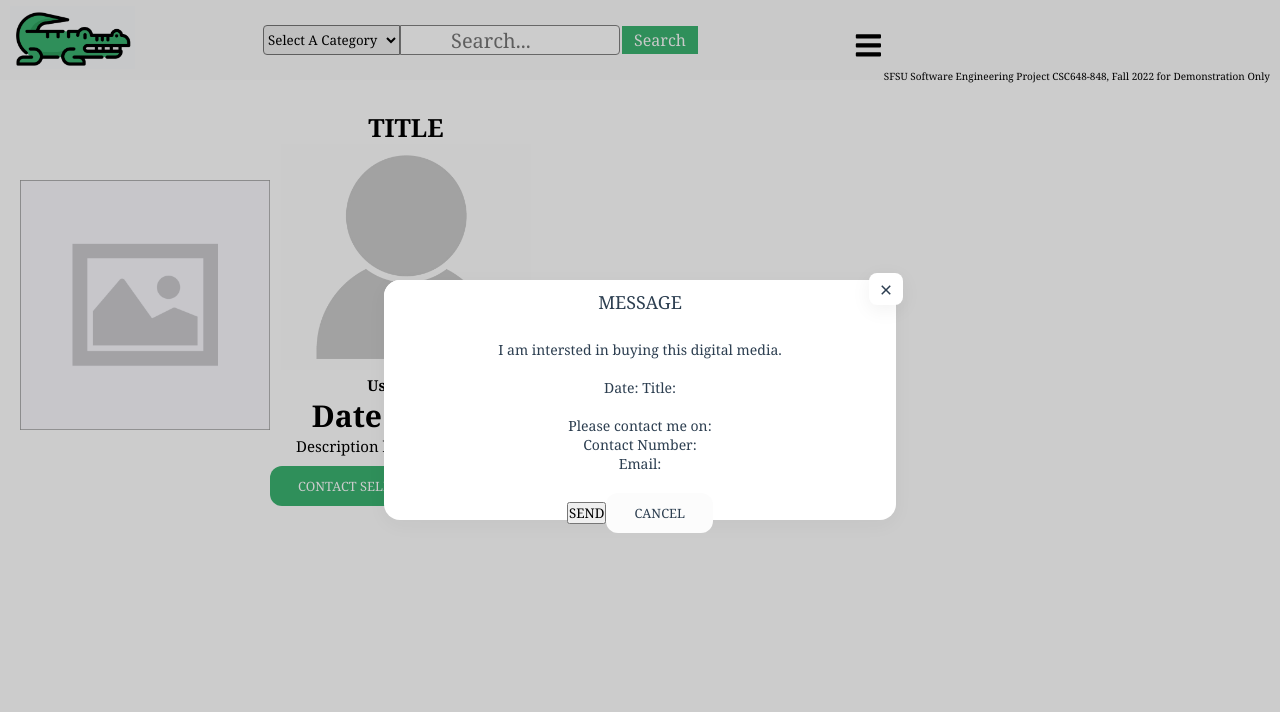
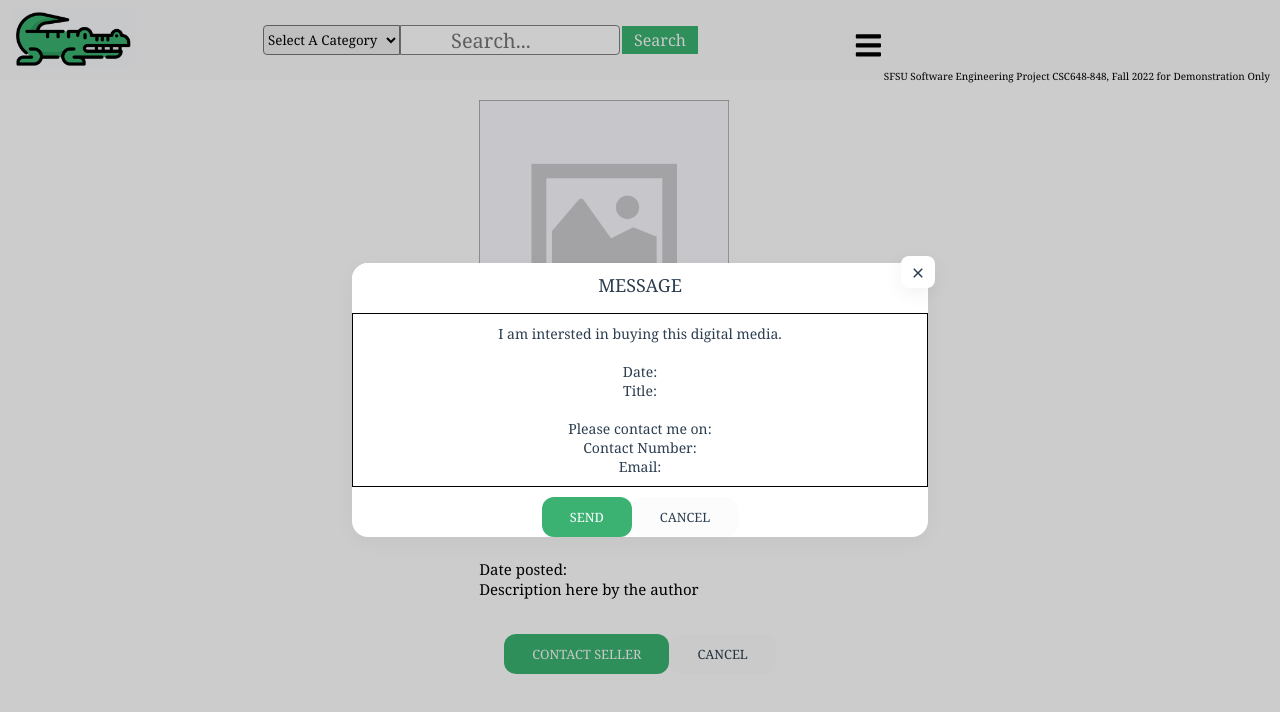
Before and after one commit to benztimm/csc648-03-fa22-team04, a React (Create React App) app in the folder application/frontend/: page /productpage in a window 1280 px wide. Both pictures are taken after a click on the button "CONTACT SELLER". Shown: the top 712 px of the page. Built offline with nearby package versions, Linux system fonts and the light colour scheme.

Commit message:
changes to styling for productPage & purchaseMsg

```diff
--- a/application/frontend/src/components/pages/productPage.js
+++ b/application/frontend/src/components/pages/productPage.js
@@ -22,11 +22,11 @@ function productPage() {
         <div className='seller-card'>
             <h1 className='title'> TITLE </h1>
             <div className='seller-profile'>
-                <img src={profilePic}></img>
+                <img src={profilePic} width={100} height={100}></img>
                 <h2 className='seller-name'> Username </h2>
             </div>
             <div className='about-item'>
-                <h1>Date posted: </h1>
+                <p>Date posted: </p>
                 <p className='description'>Description here by the author</p>
             </div>
             <div className='footer-buttons'>
--- a/application/frontend/src/components/pages/purchaseMsg.js
+++ b/application/frontend/src/components/pages/purchaseMsg.js
@@ -6,7 +6,7 @@ const purchaseMsg = ({setIsOpen}) =>{
     return (
         <div className="darkBG" onClick={() => setIsOpen(false)}>
         <div className="centered">
-            <div className="modal">
+            <div className="modal-purchaseMsg">
                 <div className="modalHeader">
                     <h5 className="heading">MESSAGE</h5>
                 </div>
@@ -17,7 +17,7 @@ const purchaseMsg = ({setIsOpen}) =>{
                     <div className="modalContent">
                     I am intersted in buying this digital media. <br/>
                     <br/>
-                    Date:
+                    Date: <br/>
                     Title:<br/>
                     <br/>
                     Please contact me on:<br/>
--- a/application/frontend/src/components/pages/styles/modal.css
+++ b/application/frontend/src/components/pages/styles/modal.css
@@ -19,6 +19,16 @@
   .modal {
     width: 40vw;
     height: 30vh;
+    background: white;
+    color: white;
+    z-index: 10;
+    border-radius: 16px;
+    box-shadow: 0 5px 20px 0 rgba(0, 0, 0, 0.04);
+  }
+
+  .modal-purchaseMsg{
+    width: 45vw;
+    height: auto;
     background: white;
     color: white;
     z-index: 10;
@@ -122,5 +132,30 @@
   .cancelBtn:hover {
     box-shadow: none;
     transform: none;
-    background: whitesmoke;
+    background: #a9a9a9;
   }
+
+  .sendBtn {
+    margin-top: 10px;
+    cursor: pointer;
+    font-weight: 500;
+    padding: 11px 28px;
+    border-radius: 12px;
+    font-size: 0.8rem;
+    border: none;
+    color: #fff;
+    background: #3BB271;
+    transition: all 0.25s ease;
+  }
+
+  .sendBtn:hover {
+    box-shadow: #006400;
+    transform: translateY(-5px);
+    background: #006400;
+  }
+
+
+
+  .msgContainer{
+    border: 1px solid #000000;
+  }
--- a/application/frontend/src/components/pages/styles/productPage.css
+++ b/application/frontend/src/components/pages/styles/productPage.css
@@ -1,8 +1,7 @@
 .page-container{
     padding: 20px;
     align-items: center;
-    box-sizing: border-box;
-    display: flex;
+    display: inline-block;
 
 }
 
@@ -10,27 +9,35 @@
     width: 250px;
     height: auto;
     border: 3px;
+    align-items: center;
 }
 
 .seller-card{
-    align-items: left;
+    align-items: center;
     padding-top: 10px;
     padding-bottom: 10px;
+
 }
 
 .title{
     font-weight: bolder;
     font-family: Georgia, 'Times New Roman', Times;
     font-size: 25px;
+    text-align: left;
 }
-
+.seller-profile{
+    padding-top: 25px;
+    text-align: left;
+    justify-content: space-around;
+}
 .seller-name{
-    align-items: flex-end;
     font-size: 15px;
+    padding-bottom: 20px;
 }
 
 .about-item{
     font-size: 15px;
+    text-align: left;
 }
 
 
@@ -38,6 +45,7 @@
     display: flex;
     justify-content: space-around;
     align-items: center;
+    padding:25px
 }
 
 .purchase-bttn{
@@ -48,15 +56,16 @@
     border-radius: 12px;
     font-size: 0.8rem;
     border: none;
-    color: #fff;
-    background: #3BB271;
     transition: all 0.25s ease;
+    background-color: #3BB271;
+    color: #fbfbfb;
+    border-color: black;
 }
 
 .purchase-bttn:hover {
-    box-shadow: 0 10px 20px -10px rgba(255, 62, 78, 0.6);
+    box-shadow: #3BB261;
     transform: translateY(-5px);
-    background: #ff3e4e;
+    background: #3BB261;
   }
 
 .cancel-bttn{
@@ -75,5 +84,5 @@
 .cancel-bttn:hover {
     box-shadow: none;
     transform: none;
-    background: whitesmoke;
+    background: #a9a9a9;
 }
```
